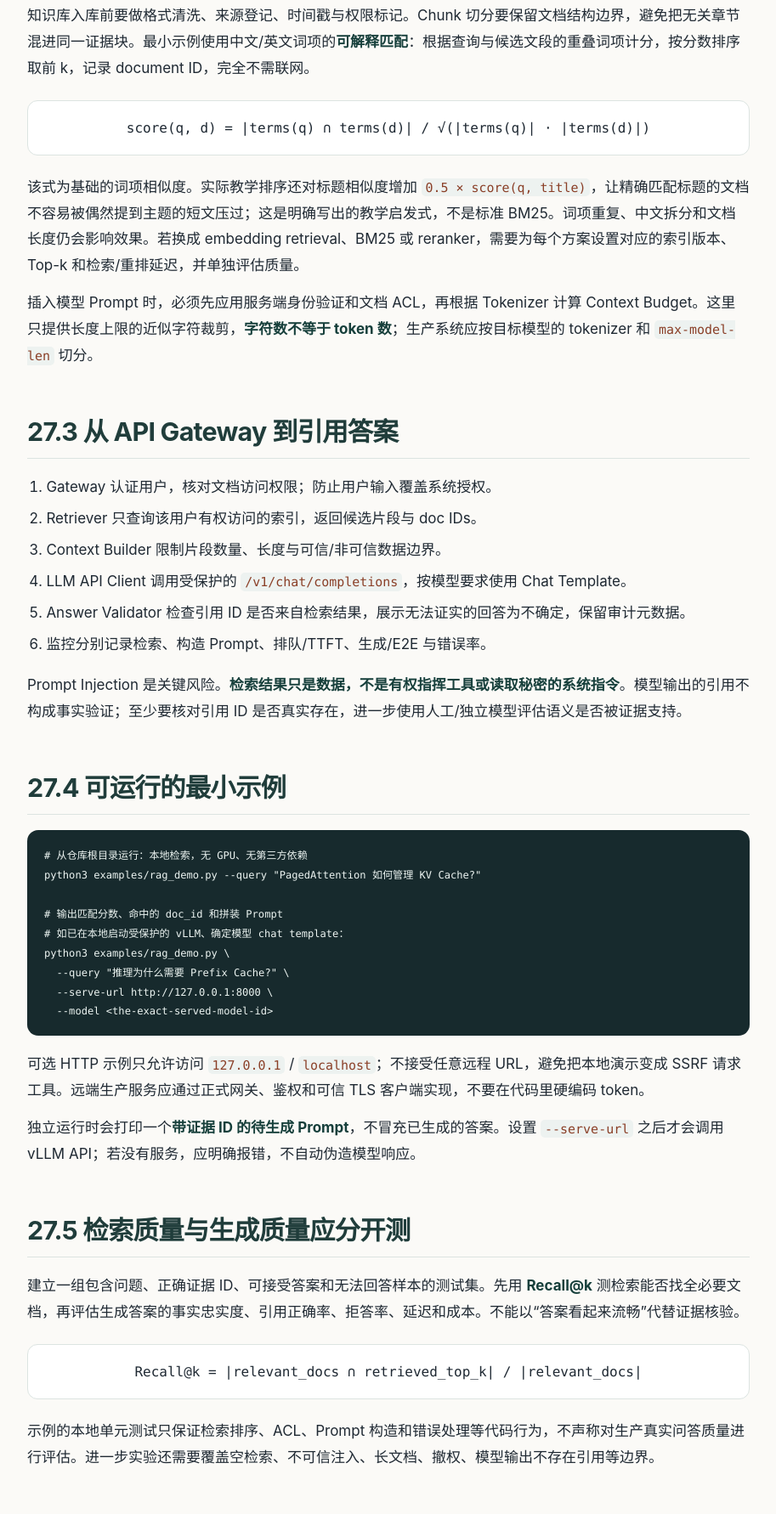
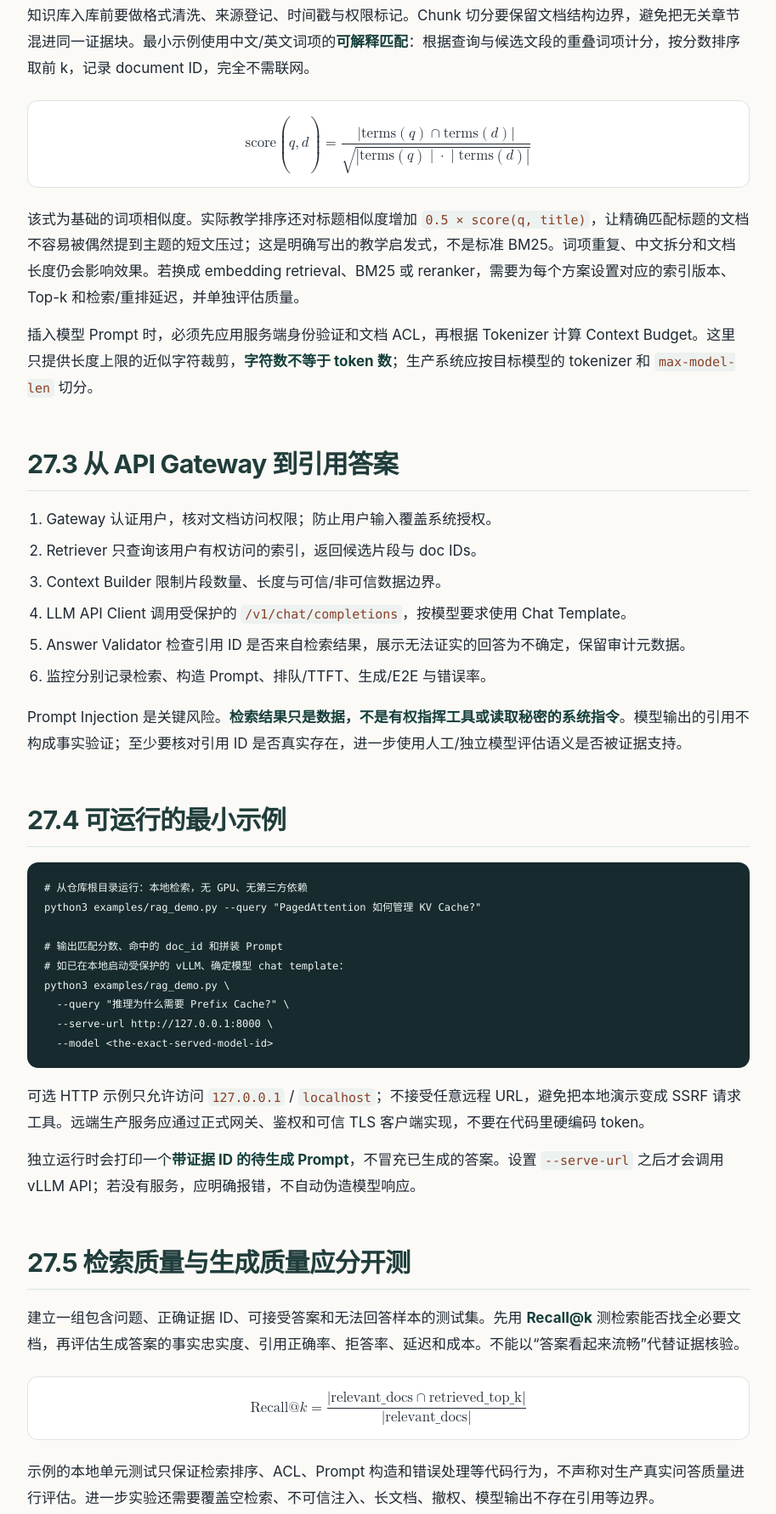
Before and after one commit to 1998x-stack/vllm-tutorial, a plain HTML site: page 27.html in a window 1280 px wide. Shown: the part 1975-3757 px from the top of the page at 85% size, without its empty margins (270-1183 px from the left). Drawn offline with Linux system fonts and the light colour scheme.

Commit message:
fix(vllm-tutorial): chapters 9 and 27 typeset hash and retrieval equations as MathML

```diff
--- a/27.html
+++ b/27.html
@@ -9,7 +9,7 @@
 <p>本章的最小项目拆为两个可单独验证的层次：<strong>标准库本地检索实验</strong>（无需模型即可运行）和<strong>可选 vLLM 生成调用</strong>（用户有权访问本地受控服务时启用）。完整实例在 <a href="examples/rag_demo.py">examples/rag_demo.py</a>，演示数据在 <a href="examples/rag_corpus.json">examples/rag_corpus.json</a>；网页离线阅读与代码运行互不依赖。</p>
 <div class="callout"><p>设计边界：所有示例资料都为人工编写的非敏感教学内容；检索算法是词项匹配的透明 baseline，不是专用 embedding / reranker 系统，不声称有生产级召回率。</p></div></section>
 <section id="retrieve"><h2>27.2 分块、检索、上下文预算</h2><p>知识库入库前要做格式清洗、来源登记、时间戳与权限标记。Chunk 切分要保留文档结构边界，避免把无关章节混进同一证据块。最小示例使用中文/英文词项的<strong>可解释匹配</strong>：根据查询与候选文段的重叠词项计分，按分数排序取前 k，记录 document ID，完全不需联网。</p>
-<div class="math-display"><code>score(q, d) = |terms(q) ∩ terms(d)| / √(|terms(q)| · |terms(d)|)</code></div>
+<div class="math-display" data-math-scroll tabindex="0" role="region" aria-label="词项相似度评分公式，可在窄屏横向滚动查看"><math display="block" aria-label="查询 q 与文档 d 的得分等于两者词项集合交集大小除以各自大小的平方根乘积"><mtext>score</mtext><mo>(</mo><mi>q</mi><mo>,</mo><mi>d</mi><mo>)</mo><mo>=</mo><mfrac><mrow><mo>|</mo><mtext>terms</mtext><mo>(</mo><mi>q</mi><mo>)</mo><mo>∩</mo><mtext>terms</mtext><mo>(</mo><mi>d</mi><mo>)</mo><mo>|</mo></mrow><msqrt><mrow><mo>|</mo><mtext>terms</mtext><mo>(</mo><mi>q</mi><mo>)</mo><mo>|</mo><mo>·</mo><mo>|</mo><mtext>terms</mtext><mo>(</mo><mi>d</mi><mo>)</mo><mo>|</mo></mrow></msqrt></mfrac></math></div>
 <p>该式为基础的词项相似度。实际教学排序还对标题相似度增加 <code>0.5 × score(q, title)</code>，让精确匹配标题的文档不容易被偶然提到主题的短文压过；这是明确写出的教学启发式，不是标准 BM25。词项重复、中文拆分和文档长度仍会影响效果。若换成 embedding retrieval、BM25 或 reranker，需要为每个方案设置对应的索引版本、Top-k 和检索/重排延迟，并单独评估质量。</p>
 <p>插入模型 Prompt 时，必须先应用服务端身份验证和文档 ACL，再根据 Tokenizer 计算 Context Budget。这里只提供长度上限的近似字符裁剪，<strong>字符数不等于 token 数</strong>；生产系统应按目标模型的 tokenizer 和 <code>max-model-len</code> 切分。</p></section>
 <section id="flow"><h2>27.3 从 API Gateway 到引用答案</h2><ol><li>Gateway 认证用户，核对文档访问权限；防止用户输入覆盖系统授权。</li><li>Retriever 只查询该用户有权访问的索引，返回候选片段与 doc IDs。</li><li>Context Builder 限制片段数量、长度与可信/非可信数据边界。</li><li>LLM API Client 调用受保护的 <code>/v1/chat/completions</code>，按模型要求使用 Chat Template。</li><li>Answer Validator 检查引用 ID 是否来自检索结果，展示无法证实的回答为不确定，保留审计元数据。</li><li>监控分别记录检索、构造 Prompt、排队/TTFT、生成/E2E 与错误率。</li></ol>
@@ -27,7 +27,7 @@ python3 examples/rag_demo.py \
 <p>可选 HTTP 示例只允许访问 <code>127.0.0.1</code> / <code>localhost</code>；不接受任意远程 URL，避免把本地演示变成 SSRF 请求工具。远端生产服务应通过正式网关、鉴权和可信 TLS 客户端实现，不要在代码里硬编码 token。</p>
 <p>独立运行时会打印一个<strong>带证据 ID 的待生成 Prompt</strong>，不冒充已生成的答案。设置 <code>--serve-url</code> 之后才会调用 vLLM API；若没有服务，应明确报错，不自动伪造模型响应。</p></section>
 <section id="evaluate"><h2>27.5 检索质量与生成质量应分开测</h2><p>建立一组包含问题、正确证据 ID、可接受答案和无法回答样本的测试集。先用 <strong>Recall@k</strong> 测检索能否找全必要文档，再评估生成答案的事实忠实度、引用正确率、拒答率、延迟和成本。不能以“答案看起来流畅”代替证据核验。</p>
-<div class="math-display"><code>Recall@k = |relevant_docs ∩ retrieved_top_k| / |relevant_docs|</code></div>
+<div class="math-display" data-math-scroll tabindex="0" role="region" aria-label="Recall@k 定义，可在窄屏横向滚动查看"><math display="block" aria-label="Recall@k 等于相关文档与检索前 k 篇的交集大小除以相关文档总数"><mtext>Recall@</mtext><mi>k</mi><mo>=</mo><mfrac><mrow><mo>|</mo><mtext>relevant_docs</mtext><mo>∩</mo><mtext>retrieved_top_k</mtext><mo>|</mo></mrow><mrow><mo>|</mo><mtext>relevant_docs</mtext><mo>|</mo></mrow></mfrac></math></div>
 <p>示例的本地单元测试只保证检索排序、ACL、Prompt 构造和错误处理等代码行为，不声称对生产真实问答质量进行评估。进一步实验还需要覆盖空检索、不可信注入、长文档、撤权、模型输出不存在引用等边界。</p></section>
 <section id="production"><h2>27.6 从玩具服务到可上线系统的差距</h2><div class="table-wrap"><table><thead><tr><th>层次</th><th>本章示例</th><th>上线前补齐</th></tr></thead><tbody>
 <tr><td>检索</td><td>小文档、词项 baseline</td><td>持续索引、Embedding/Hybrid、版本化更新</td></tr>
```
Also changed, not shown: 09.html (+1 -1 lines).
